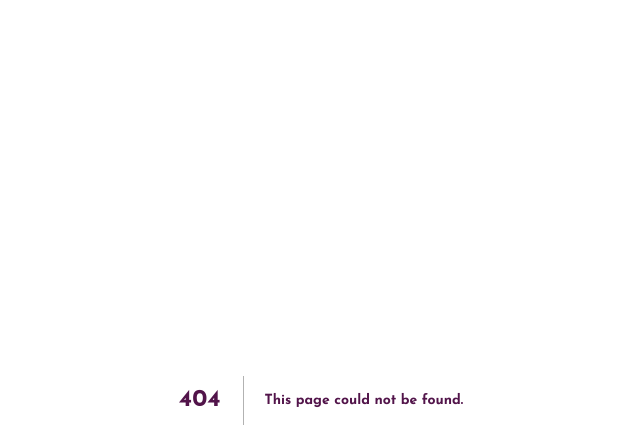
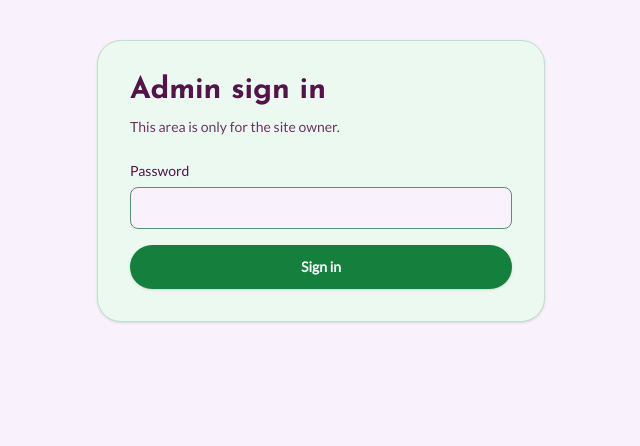
Before and after one commit to FatimadelaIglesia/new-portfolio, a Next.js app: page /admin in a window 1280 px wide. Before the commit this address had no page. Shown: the top 446 px of the page, without its empty margins (319-959 px from the left). Built offline with nearby package versions, Linux system fonts and the light colour scheme; no server answers.

Commit message:
Create page.tsx

```diff
--- /dev/null
+++ b/src/app/admin/page.tsx
@@ -0,0 +1,23 @@
+import type { Metadata } from "next";
+import { cookies } from "next/headers";
+import AdminLogin from "@/components/AdminLogin";
+import AdminDashboard from "@/components/AdminDashboard";
+import { SESSION_COOKIE, verifySessionToken } from "@/lib/admin";
+
+export const metadata: Metadata = {
+  title: "Admin",
+  robots: { index: false, follow: false },
+};
+
+export const dynamic = "force-dynamic";
+
+export default async function AdminPage() {
+  const cookieStore = await cookies();
+  const signedIn = verifySessionToken(cookieStore.get(SESSION_COOKIE)?.value);
+
+  return (
+    <main id="main-content" className="mx-auto w-full max-w-6xl flex-1 px-6 py-10 sm:px-8">
+      {signedIn ? <AdminDashboard /> : <AdminLogin />}
+    </main>
+  );
+}
```
